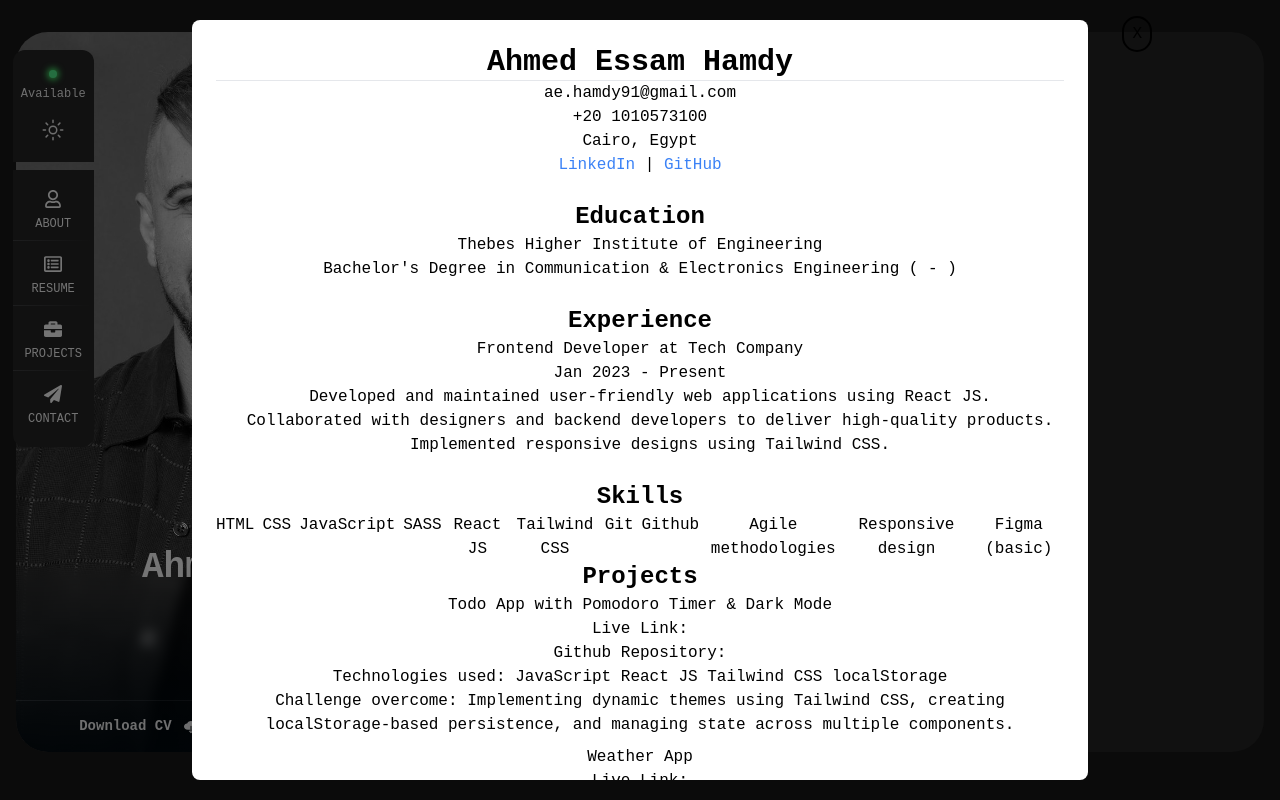
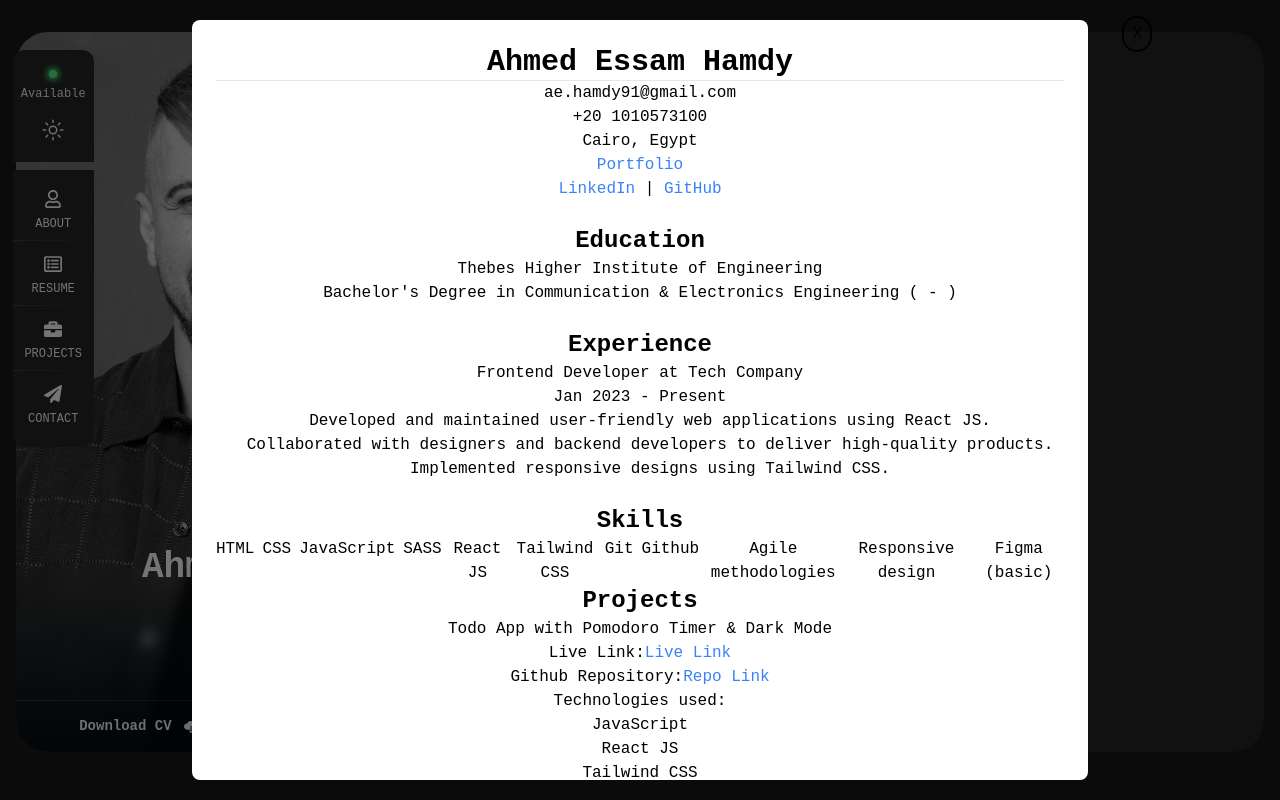
Before and after one commit to aehamdy/my-portfolio, a React (Vite) app: page / in a window 1280 px wide. Both pictures are taken after a click on the button "Download CV". Built offline with nearby package versions, Linux system fonts and the light colour scheme; a web font is replaced by a local one.

Commit message:
feat: Update CvModal

```diff
--- a/src/components/CvModal.jsx
+++ b/src/components/CvModal.jsx
@@ -23,6 +23,14 @@ const CvModal = ({ isOpen, closeModal, cvData }) => {
           <p>{cvData.personalDetails.email}</p>
           <p>{cvData.personalDetails.phone}</p>
           <p>{cvData.personalDetails.address}</p>
+          <p>
+            <a
+              href={cvData.personalDetails.portfolio}
+              className="text-blue-500"
+            >
+              Portfolio
+            </a>
+          </p>
           <p>
             <a href={cvData.personalDetails.linkedIn} className="text-blue-500">
               LinkedIn
@@ -82,14 +90,24 @@ const CvModal = ({ isOpen, closeModal, cvData }) => {
               {cvData.projects.map((project, i) => (
                 <li key={i}>
                   <h3>{project.name}</h3>
-                  <p>Live Link: {project.liveLInk}</p>
-                  <p>Github Repository: {project.githubRep}</p>
                   <p>
+                    Live Link:
+                    <a href={project.liveLink} className="text-blue-500">
+                      Live Link
+                    </a>
+                  </p>
+                  <p>
+                    Github Repository:
+                    <a href={project.githubRep} className="text-blue-500">
+                      Repo Link
+                    </a>
+                  </p>
+                  <ul>
                     Technologies used:{" "}
                     {project.technologies.map((tech, i) => (
-                      <span key={i}>{tech} </span>
+                      <li key={i}>{tech} </li>
                     ))}
-                  </p>
+                  </ul>
                   <p>Challenge overcome: {project.challengeOvercome}</p>
                 </li>
               ))}
```
